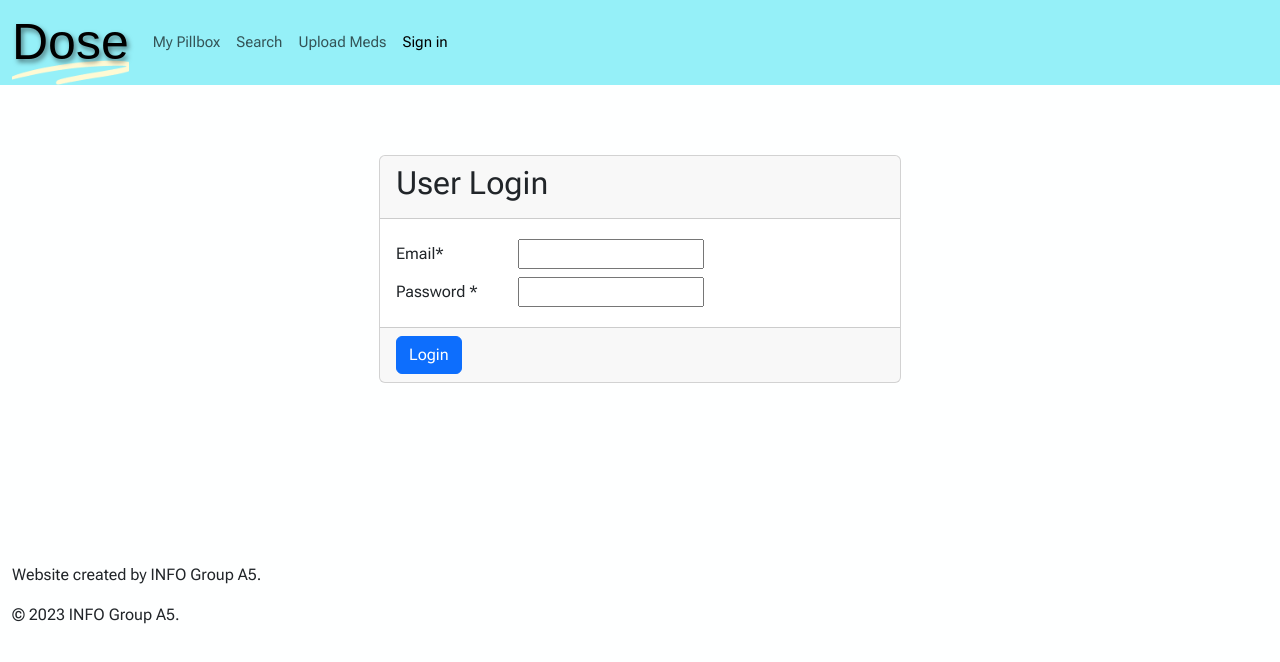
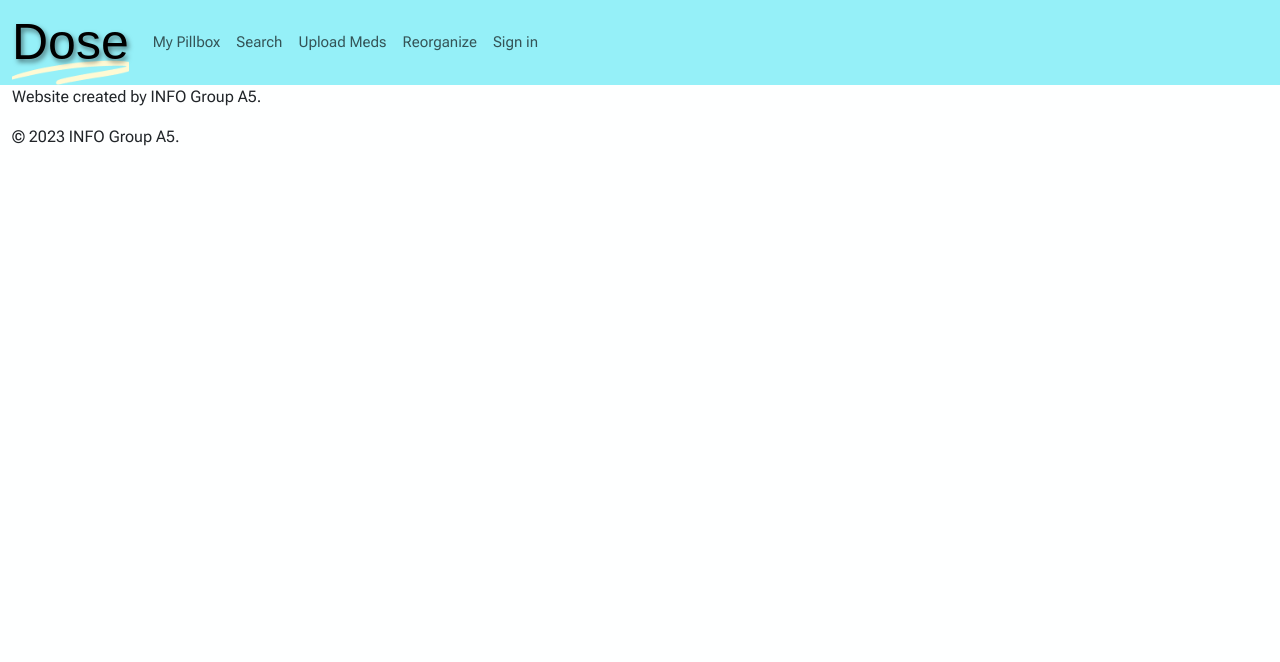
Before and after one commit to info340-su23/project-GConscious, a React (Create React App) app: page /login in a window 1280 px wide. Shown: the top 662 px of the page. Built offline with nearby package versions, Linux system fonts and the light colour scheme; a web font is replaced by a local one.

Commit message:
added reorganize page and modified links

```diff
--- a/src/components/App.js
+++ b/src/components/App.js
@@ -35,11 +35,11 @@ function App({ drugsList }) {
       <main>
         <div className="container">
           <Routes>
-            <Route index element={<PillboxRow organizedPillbox={organizedPillbox} handleSetOrganizedPillbox={handleSetOrganizedPillbox} currentUser={currentUser} />} />
+            <Route path="mypillbox" element={<PillboxRow organizedPillbox={organizedPillbox} handleSetOrganizedPillbox={handleSetOrganizedPillbox} currentUser={currentUser} />} />
             <Route path="upload" element={<UploadForm handleSetOrganizedPillbox={handleSetOrganizedPillbox} handleSetUserPrescriptions={handleSetUserPrescriptions} userPrescription={userPrescription} organizedPillbox={organizedPillbox} />} />
             <Route path="search" element={<Search drugsList={drugsList} />} />
             <Route path="reorganize" element={<Reorganize handleSetOrganizedPillbox={handleSetOrganizedPillbox} handleSetUserPrescriptions={handleSetUserPrescriptions} userPrescription={userPrescription} organizedPillbox={organizedPillbox} />} />
-            <Route path='login' element={<Login handleSetUser={handleSetUser} handleSetOrganizedPillbox={handleSetOrganizedPillbox} handleSetUserPrescriptions={handleSetUserPrescriptions} />} />
+            <Route index element={<Login handleSetUser={handleSetUser} handleSetOrganizedPillbox={handleSetOrganizedPillbox} handleSetUserPrescriptions={handleSetUserPrescriptions} />} />
           </Routes>
         </div>
       </main>
--- a/src/components/NavBar.js
+++ b/src/components/NavBar.js
@@ -15,7 +15,7 @@ export function NavBar() {
                 <div className="collapse navbar-collapse" id="navbarSupportedContent">
                     <ul className="navbar-nav me-auto mb-2 mb-lg-0">
                         <li className="nav-item">
-                            <NavLink aria-label="My Pillbox Page" className="nav-link" to="/">My Pillbox</NavLink>
+                            <NavLink aria-label="My Pillbox Page" className="nav-link" to="/mypillbox">My Pillbox</NavLink>
                         </li>
                         <li className="nav-item">
                             <NavLink aria-label="Search Page" className="nav-link" to="/search">Search</NavLink>
@@ -24,7 +24,10 @@ export function NavBar() {
                             <NavLink aria-label="Upload Meds Page" className="nav-link" to="/upload">Upload Meds</NavLink>
                         </li>
                         <li className="nav-item">
-                            <NavLink aria-label="Login Page" className="nav-link" to="/login">Sign in</NavLink>
+                            <NavLink aria-label="Login Page" className="nav-link" to="/reorganize">Reorganize</NavLink>
+                        </li>
+                        <li className="nav-item">
+                            <NavLink aria-label="Login Page" className="nav-link" to="/">Sign in</NavLink>
                         </li>
                     </ul>
                 </div>
--- a/src/components/Reorganize.js
+++ b/src/components/Reorganize.js
@@ -40,9 +40,7 @@ export function Reorganize(props) {
     }
 
     // setUserPrescription with modified pill
-    // props.handleSetUserPrescriptions(newUserPrescription);
-
-    // props.handleSetUserPrescriptions(newUserPrescription);
+    props.handleSetUserPrescriptions(newUserPrescription);
 
     return (
         <>
--- a/src/components/login.js
+++ b/src/components/login.js
@@ -127,7 +127,7 @@ function Redirecting(props) {
 
     useEffect(() => {
         setTimeout(() => {
-            navigate('/');
+            navigate('/mypillbox');
         }, 2000)
     })
     return (
```
